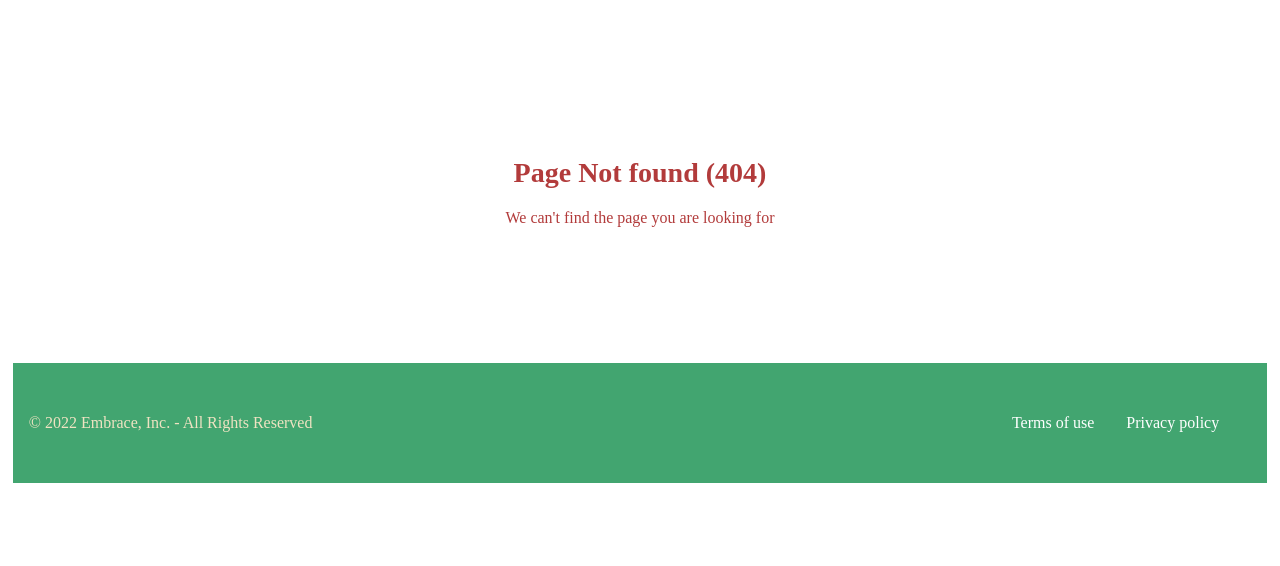
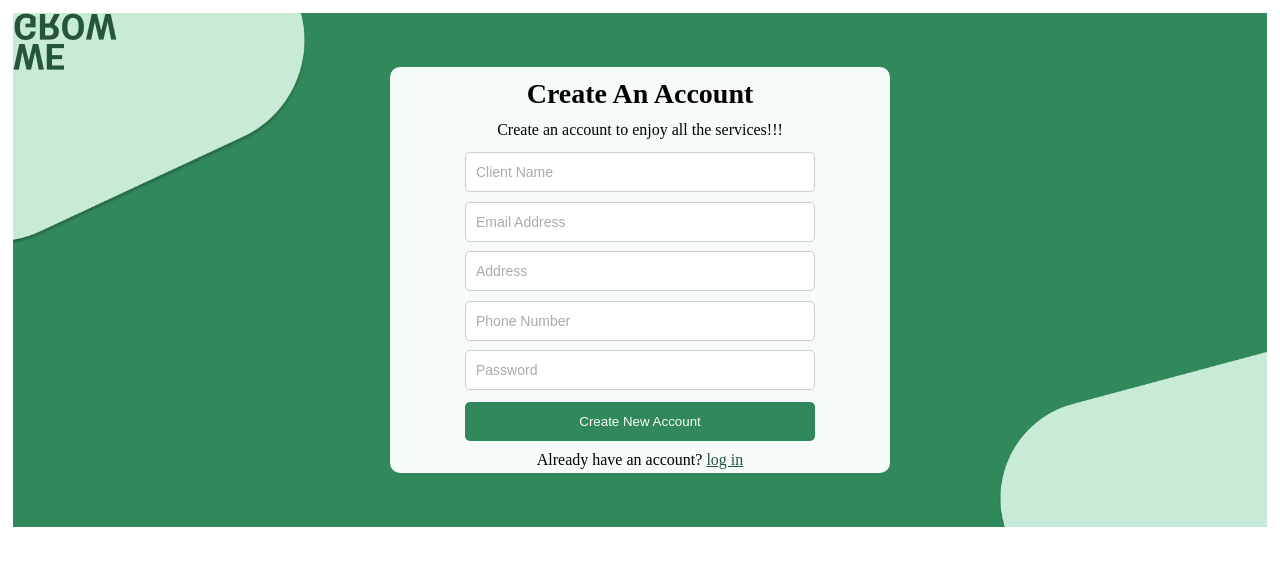
Before and after one commit to AbdallahShnaino/GSGReactProject, a React (Vite) app: page /signup in a window 1280 px wide. Before the commit this address had no page. Shown: the top 566 px of the page. Built offline with nearby package versions, Linux system fonts and the light colour scheme.

Commit message:
multi-user enabled

```diff
--- a/index.html
+++ b/index.html
@@ -8,7 +8,7 @@
       href="https://fonts.googleapis.com/css2?family=Inter:ital,opsz,wght@0,14..32,100..900;1,14..32,100..900&family=Oxygen:wght@300;400;700&display=swap"
       rel="stylesheet"
     />
-    <link rel="icon" type="image/svg+xml" href="/vite.svg" />
+    <link rel="icon" type="image/svg+xml" href="./src/assets/WE_GROW.png" />
     <link rel="preconnect" href="https://fonts.googleapis.com" />
     <link rel="preconnect" href="https://fonts.gstatic.com" crossorigin />
     <link
--- a/src/App.tsx
+++ b/src/App.tsx
@@ -25,7 +25,6 @@ function App() {
             </Guarded>
           }
         />
-        <Route path="/user/create" element={<CreateAccount />} />
         <Route
           path="/admin/invoice/create"
           element={
@@ -52,7 +51,7 @@ function App() {
         />
         <Route path="/login" element={<LoginScreen />} />
         <Route path="/logout" element={<ManualLogoutScreen />} />
-
+        <Route path="/signup" element={<CreateAccount />} />
         <Route path="*" element={<NotFound />} />
       </Routes>
     </div>
--- a/src/screens/createAccount/create-account.screen.tsx
+++ b/src/screens/createAccount/create-account.screen.tsx
@@ -4,7 +4,6 @@ import { IUser, Role } from "../../@types";
 import { Link, useNavigate } from "react-router-dom";
 import { AuthContext } from "../../providers/auth-provider";
 import logo from "./../../assets/WE_GROW.png";
-import { stateReducer } from "../../state/users.reducer";
 import { UsersStateContext } from "../../providers/users-state.provider";
 
 interface IError {
@@ -44,7 +43,9 @@ const CreateAccount = () => {
       onSubmit(newUser);
       dispatch({ type: "ADD_USER", payload: newUser });
       setTimeout(() => {
-        navigate("/client");
+        user.role == Role.CLIENT
+          ? navigate("/client")
+          : navigate("/admin/invoice");
       }, 1500);
     }
   };
@@ -133,7 +134,6 @@ const CreateAccount = () => {
               onChange={(e) => handleChange("name", e.target.value)}
             />
           </div>
-
           <div className="create-account__input">
             {extractErrorsAsList("email", errorsList).map((e, i) => (
               <span key={i} className="create-account__error">
--- a/src/screens/invoiceList/InvoiceListScreen.tsx
+++ b/src/screens/invoiceList/InvoiceListScreen.tsx
@@ -4,6 +4,7 @@ import { IInvoice, InvoiceStatus } from "../../@types";
 import Logo from "../../assets/WE_GROW.png";
 import "./invoiceListScreen.css";
 import jsPDF from "jspdf";
+import { Link } from "react-router-dom";
 
 interface EditModalProps {
   invoice: IInvoice | null;
@@ -24,6 +25,7 @@ const EditModal: React.FC<EditModalProps> = ({ invoice, onClose, onSave }) => {
       invoiceTax: 0,
       invoiceGrandTotal: 0,
       invoiceStatus: InvoiceStatus.UNPAID,
+      itemsList: [],
     }
   );
 
@@ -128,6 +130,7 @@ const InvoiceListScreen: React.FC = () => {
       invoiceTax: 15.0,
       invoiceGrandTotal: 165.0,
       invoiceStatus: InvoiceStatus.PAID,
+      itemsList: [],
     },
     {
       invoiceId: 2,
@@ -140,6 +143,7 @@ const InvoiceListScreen: React.FC = () => {
       invoiceTax: 20.0,
       invoiceGrandTotal: 220.0,
       invoiceStatus: InvoiceStatus.UNPAID,
+      itemsList: [],
     },
     {
       invoiceId: 3,
@@ -152,6 +156,7 @@ const InvoiceListScreen: React.FC = () => {
       invoiceTax: 20.0,
       invoiceGrandTotal: 270.0,
       invoiceStatus: InvoiceStatus.UNPAID,
+      itemsList: [],
     },
     {
       invoiceId: 4,
@@ -164,6 +169,7 @@ const InvoiceListScreen: React.FC = () => {
       invoiceTax: 20.0,
       invoiceGrandTotal: 320.0,
       invoiceStatus: InvoiceStatus.PAID,
+      itemsList: [],
     },
     {
       invoiceId: 5,
@@ -176,6 +182,7 @@ const InvoiceListScreen: React.FC = () => {
       invoiceTax: 15.0,
       invoiceGrandTotal: 515.0,
       invoiceStatus: InvoiceStatus.UNPAID,
+      itemsList: [],
     },
   ]);
 
@@ -273,10 +280,14 @@ const InvoiceListScreen: React.FC = () => {
       <header className="logo">
         <img src={Logo} draggable="false" alt="We Grow" />
       </header>
+
       <div className="invoice-header">
         <h1>Invoices</h1>
       </div>
-
+      <nav>
+        <Link to="/admin/invoice/create">Create Invoice</Link>
+        <Link to="/admin/product">Products Management</Link>
+      </nav>
       <div className="filters">
         <div className="search-box">
           <Search size={20} />
--- a/src/screens/login/login.screen.tsx
+++ b/src/screens/login/login.screen.tsx
@@ -37,7 +37,9 @@ const LoginScreen = () => {
       setErrorsList([]);
       storeUser(state.currentUser!);
       setTimeout(() => {
-        navigate("/client");
+        state.currentUser!.role == Role.CLIENT
+          ? navigate("/client")
+          : navigate("/admin/invoice");
       }, 1500);
     }
   };
```
